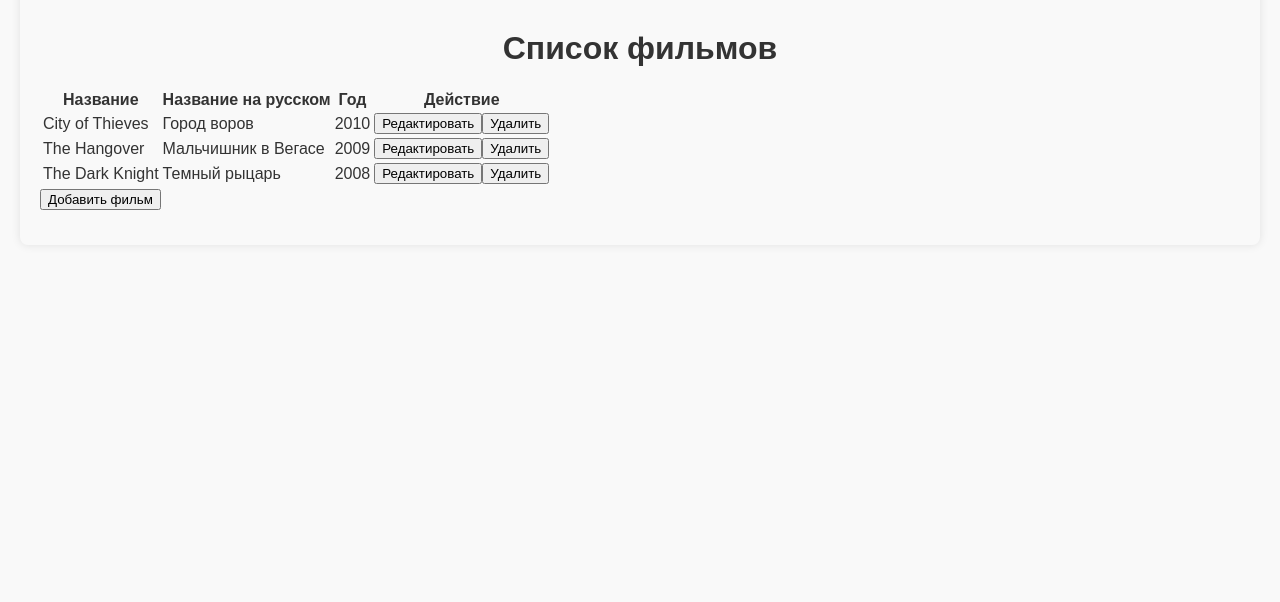
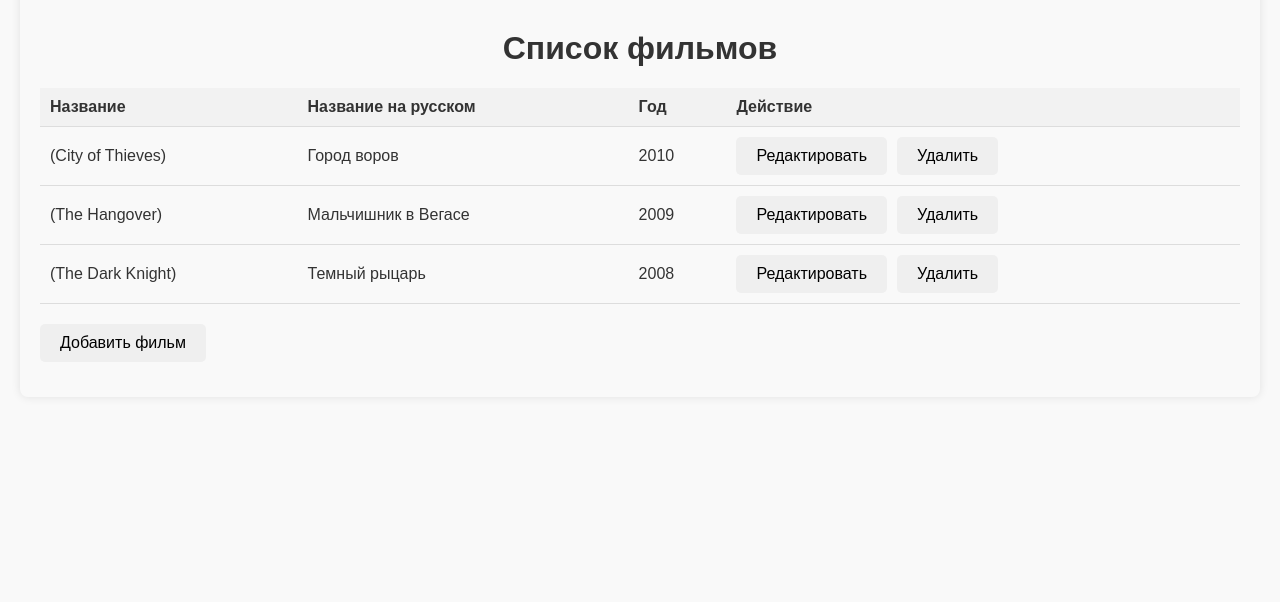
Before and after one commit to smoanlyfa/web_lab2, a Flask app: page /lab7/ in a window 1280 px wide. Shown: the part 107-709 px from the top of the page. Run offline with Flask 3, Linux system fonts and the light colour scheme.

Commit message:
Самостоятельное задание

```diff
--- a/lab7.py
+++ b/lab7.py
@@ -65,8 +65,10 @@ def del_film(id):
 def put_film(id):
     film = request.get_json()
     if 0 <= id < len(films):
-        films[id] = film
-        return films[id]
+         if not film.get('title') and film['title_ru']:
+            film['title'] = film['title_ru']
+            films[id] = film
+            return films[id]
 
 
 @lab7.route('/lab7/rest-api/films/', methods=['POST'])
@@ -74,5 +76,7 @@ def add_film():
     film = request.get_json()
     if film['description'] == '':
         return {'description': 'Заполните описание'}, 400
+    if not film.get('title') and film['title_ru']:
+        film['title'] = film['title_ru']
     films.append(film)
     return '', 201
--- a/static/lab7/main.js
+++ b/static/lab7/main.js
@@ -9,14 +9,14 @@ function fillFilmList() {
         for(let i = 0; i < films.length; i++) {
             let tr = document.createElement('tr');
 
+            let tdTitleRus = document.createElement('td');
             let tdTitle = document.createElement('td');
-            let tdTitleRus = document.createElement('td');
             let tdYear = document.createElement('td');
             let tdActions = document.createElement('td');
 
 
-            tdTitle.innerText = films[i].title == films[i].title_ru ? '' : films[i].title;
             tdTitleRus.innerText = films[i].title_ru;
+            tdTitle.innerHTML = films[i].title == films[i].title_ru ? '' : `<span class="original-title">(${films[i].title})</span>`;
             tdYear.innerText = films[i].year;
 
             let editButton = document.createElement('button');
--- a/templates/lab7/lab7.html
+++ b/templates/lab7/lab7.html
@@ -9,7 +9,7 @@
         display: none;
         z-index: 100;
         box-shadow: 3px 3px 5px darkgreen ;
-        background: rgba(162, 236, 158, 0.581);
+        background: rgba(162, 236, 158);
         width: 400px;
         left: 50%;
         top: 220px;
@@ -22,6 +22,33 @@
     .error-message {
         color: red;
     }
+
+    table {
+        width: 100%;
+        border-collapse: collapse;
+        margin-bottom: 20px;
+    }
+    th, td {
+        padding: 10px;
+        text-align: left;
+        border-bottom: 1px solid #ddd;
+    }
+    th {
+        background-color: #f2f2f2;
+    }
+
+    button {
+        padding: 10px 20px;
+        margin-right: 10px;
+        border: none;
+        border-radius: 5px;
+        cursor: pointer;
+        font-size: 16px;
+    }
+    button:hover {
+        background-color: #ddd;
+    }
+
 </style>
 {% endblock %}
 
```
